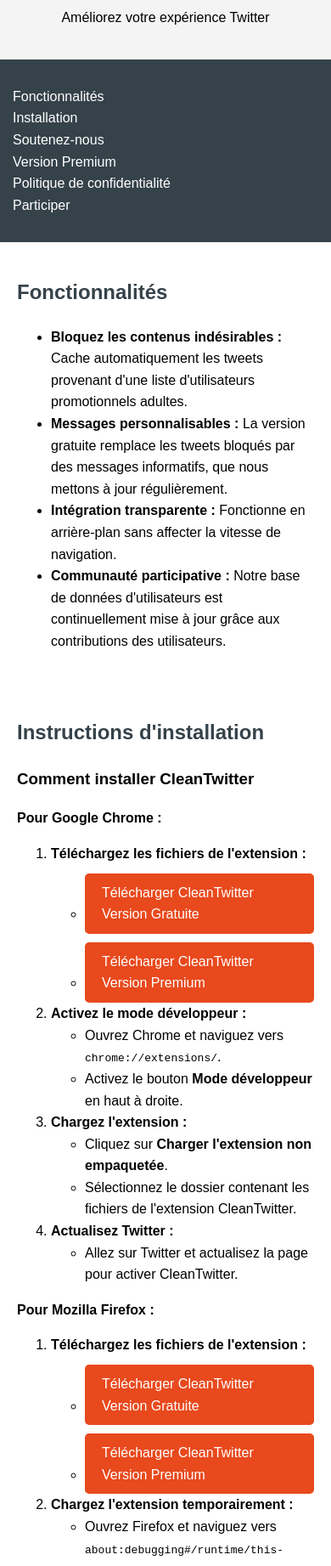
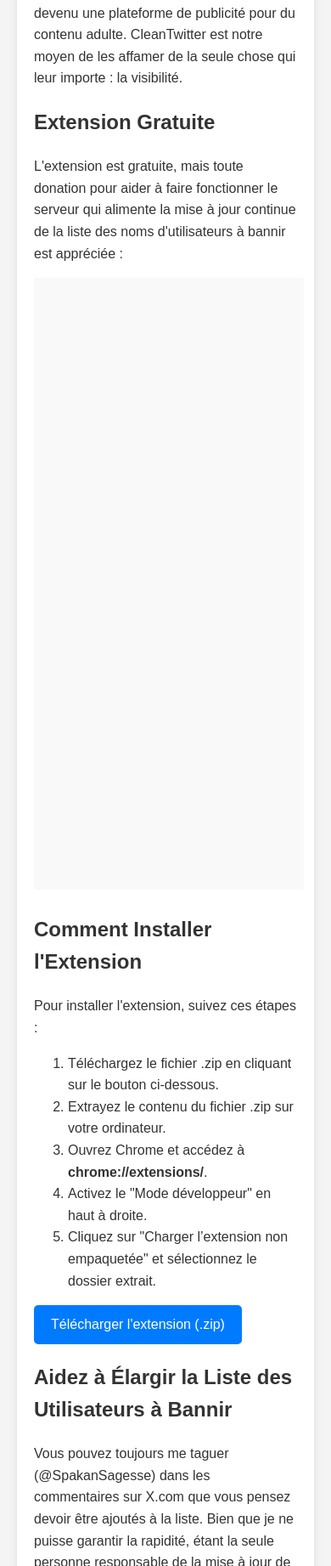
Before and after one commit to SleepyBearSoftware/CleanTwitter, a plain HTML site: page index.html in a window 390 px wide. Shown: the part 157-2000 px from the top of the page at 85% size. Drawn offline with Linux system fonts and the light colour scheme.

Commit message:
Update index.html

```diff
--- a/index.html
+++ b/index.html
@@ -2,231 +2,84 @@
 <html lang="fr">
 <head>
     <meta charset="UTF-8">
-  <title>Extension CleanTwitter</title>
     <meta name="viewport" content="width=device-width, initial-scale=1.0">
-  <!-- Vous pouvez ajouter des liens CSS ici -->
+    <title>CleanTwitter Extension</title>
     <style>
         body {
             font-family: Arial, sans-serif;
+            background-color: #f4f4f4;
+            color: #333;
             margin: 0;
-      padding: 0;
+            padding: 20px;
             line-height: 1.6;
         }
-    header, section, footer {
-      padding: 20px;
+        h1 {
+            text-align: center;
+            color: #005f99;
+        }
+        .content {
             max-width: 800px;
             margin: auto;
-    }
-    header {
-      background: #f4f4f4;
-      text-align: center;
-    }
-    nav {
-      background: #35424a;
-      color: #ffffff;
-      padding: 15px;
-    }
-    nav ul {
-      padding: 0;
-      list-style: none;
-    }
-    nav ul li {
-      display: inline;
-      margin-right: 10px;
-    }
-    nav ul li a {
-      color: #ffffff;
-      text-decoration: none;
-    }
-    h1, h2 {
-      color: #35424a;
-    }
-    footer {
-      background: #f4f4f4;
-      text-align: center;
-      padding: 10px;
-      margin-top: 20px;
+            background: #fff;
+            padding: 20px;
+            border-radius: 8px;
+            box-shadow: 0 0 10px rgba(0, 0, 0, 0.1);
         }
         .button {
             display: inline-block;
-      background: #e8491d;
-      color: #ffffff;
             padding: 10px 20px;
+            background-color: #007bff;
+            color: #fff;
             text-decoration: none;
-      margin-top: 10px;
             border-radius: 5px;
+            text-align: center;
         }
-    @media (max-width: 600px) {
-      nav ul li {
-        display: block;
-        margin: 0;
+        .button:hover {
+            background-color: #0056b3;
         }
+        iframe {
+            width: 100%;
+            border: none;
         }
     </style>
 </head>
 <body>
-  <!-- En-tête -->
-  <header>
-    <h1>Extension CleanTwitter</h1>
-    <p>Améliorez votre expérience Twitter</p>
-  </header>
+    <div class="content">
+        <h1>CleanTwitter</h1>
 
-  <!-- Menu de navigation -->
-  <nav>
-    <ul>
-      <li><a href="#features">Fonctionnalités</a></li>
-      <li><a href="#installation">Installation</a></li>
-      <li><a href="#support">Soutenez-nous</a></li>
-      <li><a href="#premium">Version Premium</a></li>
-      <li><a href="#privacy-policy">Politique de confidentialité</a></li>
-      <li><a href="#get-involved">Participer</a></li>
-    </ul>
-  </nav>
+        <p>
+            Nous ne tolérons plus que X.com soit devenu une plateforme de publicité pour du contenu adulte. CleanTwitter est notre moyen de les affamer de la seule chose qui leur importe : la visibilité.
+        </p>
 
-  <!-- Section des fonctionnalités -->
-  <section id="features">
-    <h2>Fonctionnalités</h2>
-    <ul>
-      <li><strong>Bloquez les contenus indésirables :</strong> Cache automatiquement les tweets provenant d'une liste d'utilisateurs promotionnels adultes.</li>
-      <li><strong>Messages personnalisables :</strong> La version gratuite remplace les tweets bloqués par des messages informatifs, que nous mettons à jour régulièrement.</li>
-      <li><strong>Intégration transparente :</strong> Fonctionne en arrière-plan sans affecter la vitesse de navigation.</li>
-      <li><strong>Communauté participative :</strong> Notre base de données d'utilisateurs est continuellement mise à jour grâce aux contributions des utilisateurs.</li>
-    </ul>
-  </section>
+        <h2>Extension Gratuite</h2>
+        <p>
+            L'extension est gratuite, mais toute donation pour aider à faire fonctionner le serveur qui alimente la mise à jour continue de la liste des noms d'utilisateurs à bannir est appréciée :
+        </p>
 
-  <!-- Instructions d'installation -->
-  <section id="installation">
-    <h2>Instructions d'installation</h2>
-    <h3>Comment installer CleanTwitter</h3>
-    <p><strong>Pour Google Chrome :</strong></p>
+        <!-- Ko-fi donation panel -->
+        <iframe id='kofiframe' src='https://ko-fi.com/cleantwitter/?hidefeed=true&widget=true&embed=true&preview=true' style='border:none;width:100%;padding:4px;background:#f9f9f9;' height='712' title='cleantwitter'></iframe>
+
+        <h2>Comment Installer l'Extension</h2>
+        <p>
+            Pour installer l'extension, suivez ces étapes :
+        </p>
         <ol>
-      <li><strong>Téléchargez les fichiers de l'extension :</strong>
-        <ul>
-          <li><a href="#" class="button">Télécharger CleanTwitter Version Gratuite</a></li>
-          <li><a href="#" class="button">Télécharger CleanTwitter Version Premium</a></li>
-        </ul>
-      </li>
-      <li><strong>Activez le mode développeur :</strong>
-        <ul>
-          <li>Ouvrez Chrome et naviguez vers <code>chrome://extensions/</code>.</li>
-          <li>Activez le bouton <strong>Mode développeur</strong> en haut à droite.</li>
-        </ul>
-      </li>
-      <li><strong>Chargez l'extension :</strong>
-        <ul>
-          <li>Cliquez sur <strong>Charger l'extension non empaquetée</strong>.</li>
-          <li>Sélectionnez le dossier contenant les fichiers de l'extension CleanTwitter.</li>
-        </ul>
-      </li>
-      <li><strong>Actualisez Twitter :</strong>
-        <ul>
-          <li>Allez sur Twitter et actualisez la page pour activer CleanTwitter.</li>
-        </ul>
-      </li>
+            <li>Téléchargez le fichier .zip en cliquant sur le bouton ci-dessous.</li>
+            <li>Extrayez le contenu du fichier .zip sur votre ordinateur.</li>
+            <li>Ouvrez Chrome et accédez à <strong>chrome://extensions/</strong>.</li>
+            <li>Activez le "Mode développeur" en haut à droite.</li>
+            <li>Cliquez sur "Charger l’extension non empaquetée" et sélectionnez le dossier extrait.</li>
         </ol>
 
-    <p><strong>Pour Mozilla Firefox :</strong></p>
-    <ol>
-      <li><strong>Téléchargez les fichiers de l'extension :</strong>
-        <ul>
-          <li><a href="#" class="button">Télécharger CleanTwitter Version Gratuite</a></li>
-          <li><a href="#" class="button">Télécharger CleanTwitter Version Premium</a></li>
-        </ul>
-      </li>
-      <li><strong>Chargez l'extension temporairement :</strong>
-        <ul>
-          <li>Ouvrez Firefox et naviguez vers <code>about:debugging#/runtime/this-firefox</code>.</li>
-          <li>Cliquez sur <strong>Charger un module complémentaire temporaire</strong>.</li>
-          <li>Sélectionnez le fichier <code>.xpi</code> de CleanTwitter.</li>
-        </ul>
-      </li>
-      <li><strong>Actualisez Twitter :</strong>
-        <ul>
-          <li>Allez sur Twitter et actualisez la page pour activer CleanTwitter.</li>
-        </ul>
-      </li>
-    </ol>
-  </section>
+        <!-- Download button for the zip file -->
+        <p>
+            <a href="link_to_your_zip_file.zip" class="button">Télécharger l'extension (.zip)</a>
+        </p>
 
-  <!-- Soutenez-nous -->
-  <section id="support">
-    <h2>Soutenez-nous</h2>
-    <h3>Vos contributions font la différence</h3>
-    <p>CleanTwitter est un projet communautaire visant à améliorer votre expérience sur Twitter. Si vous trouvez cette extension utile, veuillez envisager de nous soutenir :</p>
-    <ul>
-      <li><strong>Faire un don :</strong> Vos dons nous aident à maintenir et à améliorer l'extension.
-        <ul>
-          <li><a href="#" class="button">Faire un don via PayPal</a></li>
-          <li><a href="#" class="button">Soutenir sur Patreon</a></li>
-        </ul>
-      </li>
-    </ul>
-  </section>
-
-  <!-- Mise à niveau vers Premium -->
-  <section id="premium">
-    <h2>Passer à la version Premium</h2>
-    <h3>Découvrez tout le potentiel de CleanTwitter</h3>
-    <p>Pour une expérience encore plus propre et transparente, passez à <strong>CleanTwitter Premium</strong> :</p>
-    <ul>
-      <li><strong>Suppression complète du contenu :</strong> La version premium cache entièrement les tweets indésirables sans messages de remplacement.</li>
-      <li><strong>Achat unique :</strong> Accès à vie pour un seul paiement.
-        <ul>
-          <li><a href="#" class="button">Acheter CleanTwitter Premium</a></li>
-        </ul>
-      </li>
-    </ul>
-  </section>
-
-  <!-- Politique de confidentialité -->
-  <section id="privacy-policy">
-    <h2>Politique de confidentialité</h2>
-    <h3>Votre vie privée compte pour nous</h3>
-    <p><strong>Dernière mise à jour : [Date]</strong></p>
-    <p>Chez CleanTwitter, nous nous engageons à protéger votre vie privée. Cette politique explique comment nous traitons vos données lorsque vous utilisez notre extension.</p>
-    <h4>Informations que nous collectons :</h4>
-    <ul>
-      <li><strong>Stockage de données local :</strong> L'extension stocke certaines données localement sur votre appareil, telles que :
-        <ul>
-          <li>La liste des noms d'utilisateurs à bloquer.</li>
-          <li>Paramètres et préférences personnalisés.</li>
-        </ul>
-      </li>
-    </ul>
-    <h4>Ce que nous ne collectons pas :</h4>
-    <ul>
-      <li><strong>Données personnelles :</strong> Nous ne collectons ni ne transmettons aucune information personnelle.</li>
-      <li><strong>Historique de navigation :</strong> Nous n'accédons pas à votre historique de navigation et ne le stockons pas.</li>
-      <li><strong>Contenu utilisateur :</strong> Nous ne lisons ni ne stockons aucun contenu de votre fil Twitter.</li>
-    </ul>
-    <h4>Comment nous utilisons les informations :</h4>
-    <p>Toutes les données stockées localement sont utilisées uniquement pour fournir les fonctionnalités de l'extension, comme le blocage de contenus spécifiques.</p>
-    <h4>Services tiers :</h4>
-    <p>Nous ne partageons vos données avec aucun service tiers.</p>
-    <h4>Vos choix :</h4>
-    <ul>
-      <li><strong>Contrôle :</strong> Vous pouvez désactiver ou désinstaller l'extension à tout moment via les paramètres de votre navigateur.</li>
-      <li><strong>Transparence :</strong> Notre code est disponible pour examen sur GitHub.</li>
-    </ul>
-    <h4>Contactez-nous :</h4>
-    <p>Si vous avez des questions ou des préoccupations concernant cette politique de confidentialité, veuillez nous contacter à <a href="mailto:your-email@example.com">your-email@example.com</a>.</p>
-  </section>
-
-  <!-- Participer -->
-  <section id="get-involved">
-    <h2>Participer</h2>
-    <h3>Rejoignez notre communauté</h3>
-    <ul>
-      <li><strong>Contribuer :</strong> Aidez-nous à nous améliorer en contribuant à notre <a href="#">dépôt GitHub</a>.</li>
-      <li><strong>Commentaires :</strong> Partagez vos réflexions et suggestions à <a href="mailto:your-email@example.com">your-email@example.com</a>.</li>
-    </ul>
-  </section>
-
-  <!-- Pied de page -->
-  <footer>
-    <p>&copy; 2023 CleanTwitter. Tous droits réservés.</p>
-  </footer>
-
-  <!-- Vous pouvez ajouter des scripts JS ici -->
+        <h2>Aidez à Élargir la Liste des Utilisateurs à Bannir</h2>
+        <p>
+            Vous pouvez toujours me taguer (@SpakanSagesse) dans les commentaires sur X.com que vous pensez devoir être ajoutés à la liste. Bien que je ne puisse garantir la rapidité, étant la seule personne responsable de la mise à jour de la liste, votre aide sera grandement appréciée pour faire grandir cette base de données.
+        </p>
+    </div>
 </body>
 </html>
```
Lines whose indentation alone changed are shown as unchanged.
